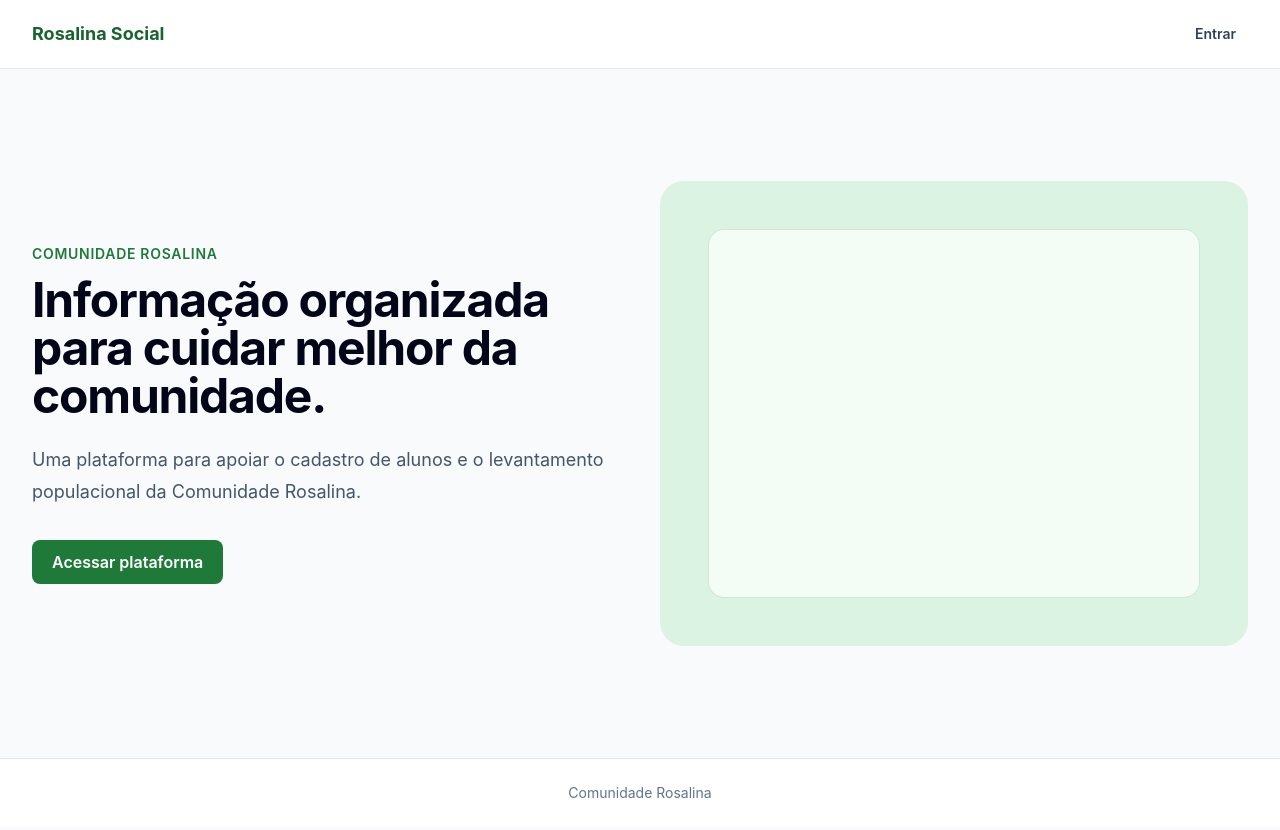
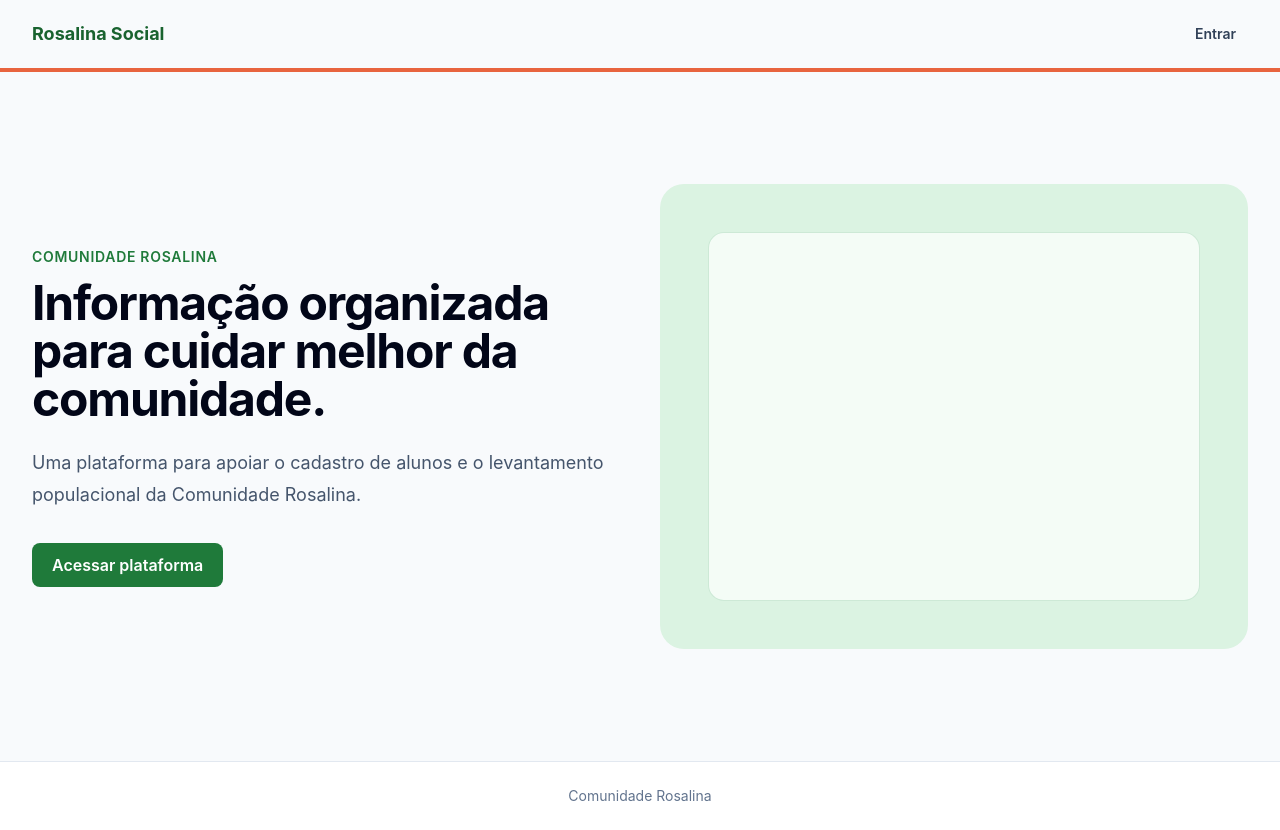
Before and after one commit to DiegooInacio/rosalina-social, a React (Vite) app in the folder frontend/: page / in a window 1280 px wide. Built offline with nearby package versions, Linux system fonts and the light colour scheme.

Commit message:
Atualiza paleta de cores

```diff
--- a/frontend/src/components/layout/Header.tsx
+++ b/frontend/src/components/layout/Header.tsx
@@ -2,7 +2,7 @@ import { Link } from 'react-router'
 
 export function Header() {
   return (
-    <header className="border-b border-slate-200 bg-white">
+    <header className="border-b-4 border-accent-500">
       <div className="mx-auto flex max-w-7xl items-center justify-between px-4 py-4 sm:px-6 lg:px-8">
         <Link to="/" className="text-lg font-bold text-brand-700">
           Rosalina Social
```
